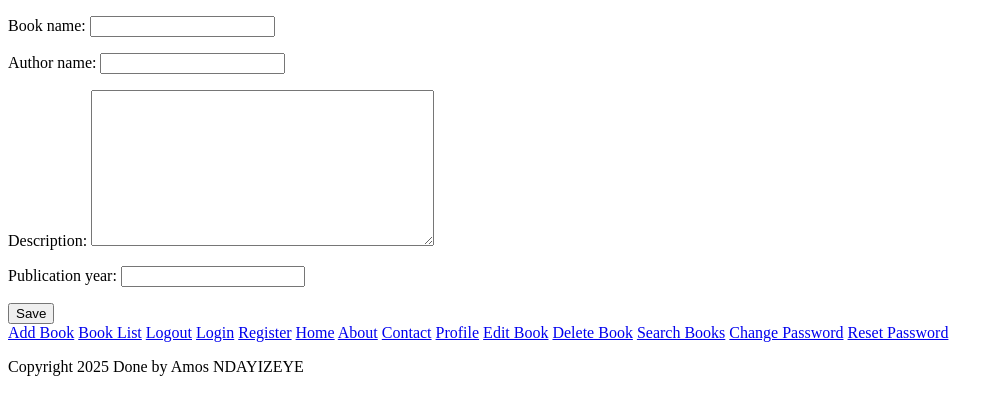
After one commit to HOMSINdayizeye/publication-with-Postgres, a Django app: template secpubapp/templates/edit_book.html in a window 1280 px wide. The commit adds this page. Shown: the top 415 px of the page, without its empty margins (0-1004 px from the left). Run offline with Django 4.2, Linux system fonts and the light colour scheme; the template is opened without the code that fills it: values that come from a table or form of the project are taken from there, others are empty.

Commit message:
mainupdated edit

```diff
--- a/secpubapp/models.py
+++ b/secpubapp/models.py
@@ -9,4 +9,4 @@ class Book(models.Model):
       Publication_year = models.PositiveBigIntegerField()
 
       def __str__(self):
-        return super().__str__()
+        return self.Book_name
--- a/secpubapp/templates/book_list.html
+++ b/secpubapp/templates/book_list.html
@@ -19,6 +19,10 @@
                         {% csrf_token %}
                         <button type="submit" class="delete-btn">Delete</button>
                     </form>
+                    <form action="{% url 'edit_book' book.pk %}" method="post" style="display: inline;">
+                    {% csrf_token %}
+                    <button type = "submit" class="edit_button">Edit</button>
+                    </form>
                 </li>
             {% empty %}
                 <li>No books available.</li>
--- /dev/null
+++ b/secpubapp/templates/edit_book.html
@@ -0,0 +1,37 @@
+<!DOCTYPE html>
+<html lang = en>
+<meta charset="UTF-8">
+<head>
+    <meta name="viewport" content="width=device-width, initial-scale=1.0">
+    <title>Edit Book</title>
+<body>
+    <main>
+
+        <form method=" POST" class="Edit">
+          {%csrf_token %}
+          {{form.as_p}}
+          <button type="submit">Save</button>
+
+        </form>
+    </main>
+   <section class="nav">
+    <a href=" { % url 'add_book'} ">Add Book</a>
+    <a href=" { % url 'book_list'} ">Book List</a>
+    <a href=" { % url 'logout_user'} ">Logout</a>
+    <a href=" { % url 'login_user'} ">Login</a>
+    <a href=" { % url 'register_user'} ">Register</a>
+    <a href=" { % url 'home'} ">Home</a>
+    <a href=" { % url 'about'} ">About</a>
+    <a href=" { % url 'contact'} ">Contact</a>
+    <a href=" { % url 'profile'} ">Profile</a>
+    <a href=" { % url 'edit_book'} ">Edit Book</a>
+    <a href=" { % url 'delete_book'} ">Delete Book</a>
+    <a href=" { % url 'search_books'} ">Search Books</a>
+    <a href=" { % url 'change_password'} ">Change Password</a>
+    <a href=" { % url 'reset_password'} ">Reset Password</a>
+   </section>
+        <p>Copyright 2025 Done by Amos NDAYIZEYE</p>
+    </section>
+</body>
+
+</html>
--- a/secpubapp/urls.py
+++ b/secpubapp/urls.py
@@ -6,8 +6,10 @@ urlpatterns = [
 path('', views.login_user, name='login'),
 path('', views.add_book, name='add_book'),
 path('add/',views.add_book, name='add_book'),
+path('', views.edit_book, name='edit_book'),
 path('', RedirectView.as_view(url='/secpubapp/', permanent=False)),
 path('books/', views.book_list, name='book_list'),
- path('delete/<int:pk>/', views.delete_book, name='delete_book'),
+path('delete/<int:pk>/', views.delete_book, name='delete_book'),
+path('Edit/<int:pk>/', views.edit_book, name='edit_book'),
 
 ]
```
Also changed, not shown: secpubapp/views.py (+12 -0 lines).
